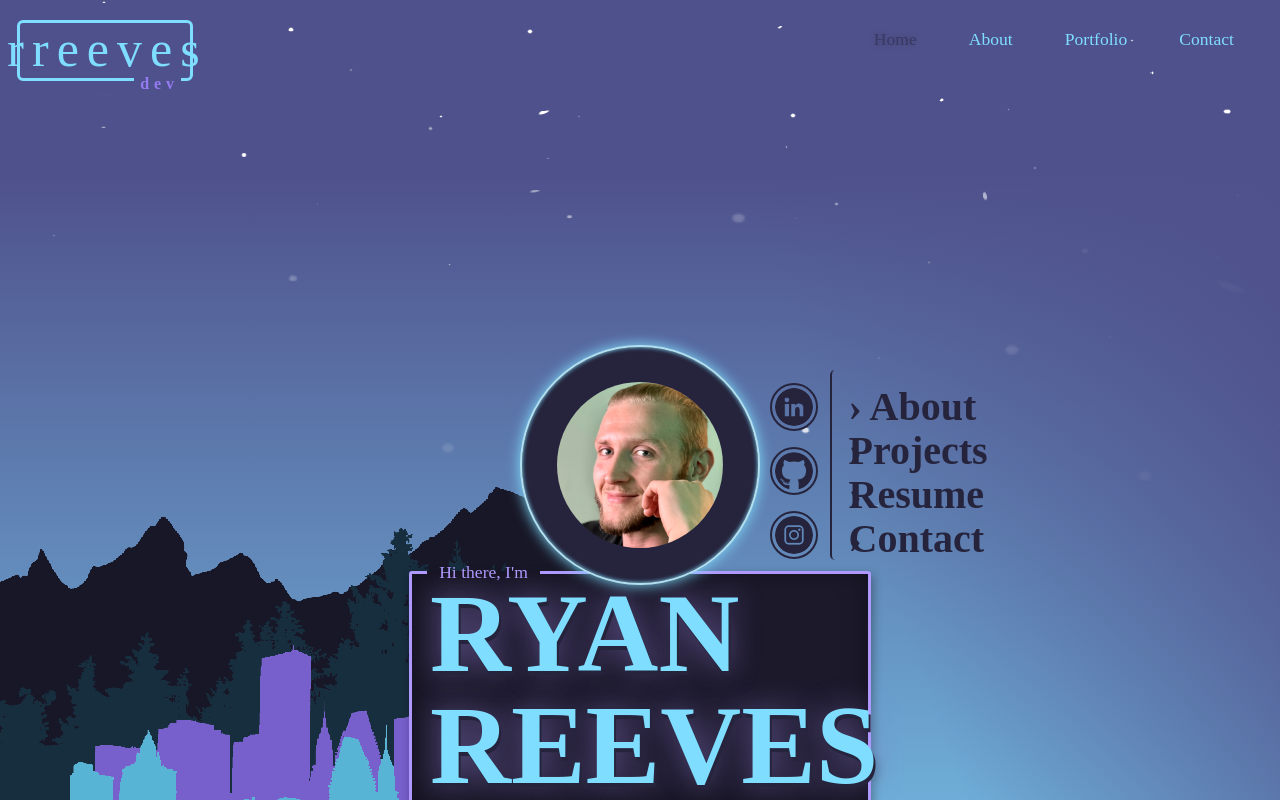
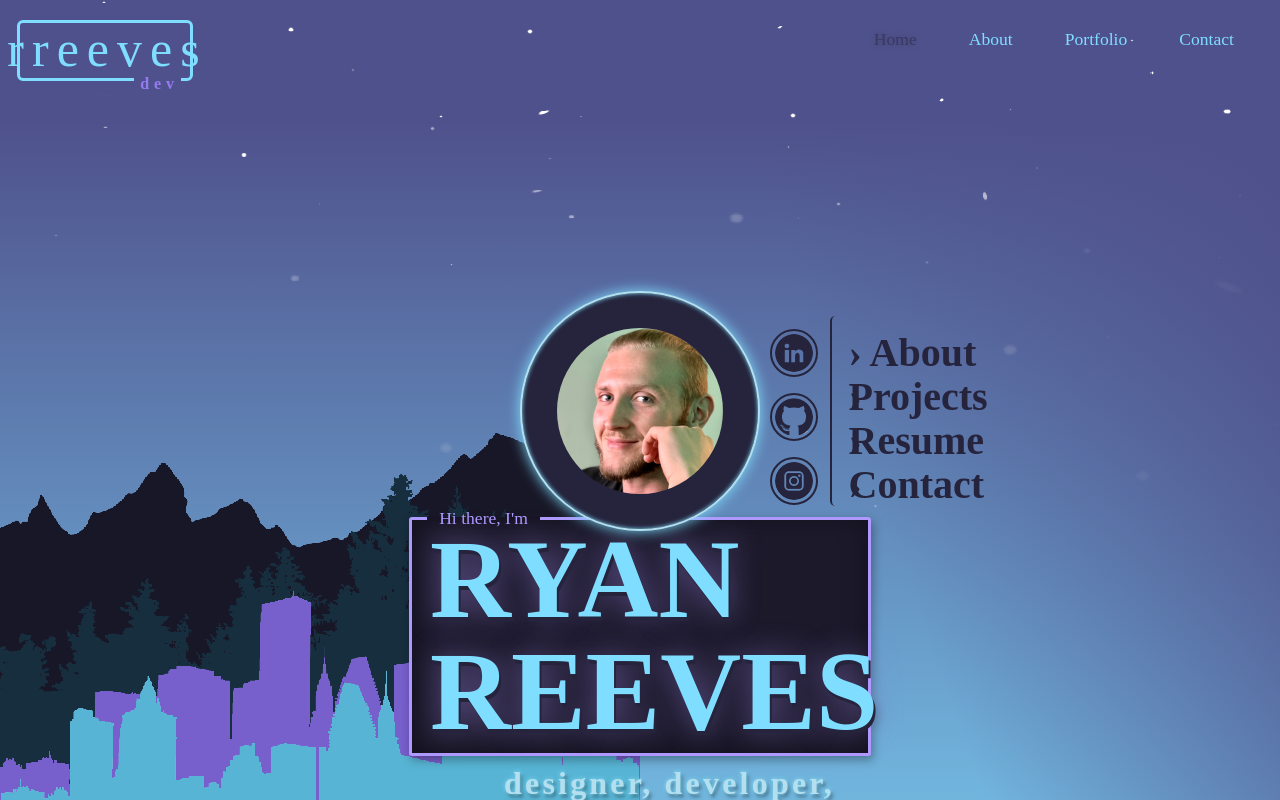
Before and after one commit to rreeves1996/react-portfolio, a React (Create React App) app: page / in a window 1280 px wide. Shown: the top 800 px of the page. Built offline with nearby package versions, Linux system fonts and the light colour scheme; the HTML template or start-up script is replaced by a standard one.

Commit message:
Fixed weird page sizing

```diff
--- a/src/assets/style/style.css
+++ b/src/assets/style/style.css
@@ -25,7 +25,7 @@ body {
 main {
     background: rgb(0,0,0);
     background: linear-gradient(180deg, rgba(0,0,0,0) 0%, #7fdfffc7 100%);
-    margin-top: 75px;
+    margin-top: 21px;
     min-height: 700px;
 
     overflow: hidden;
```
